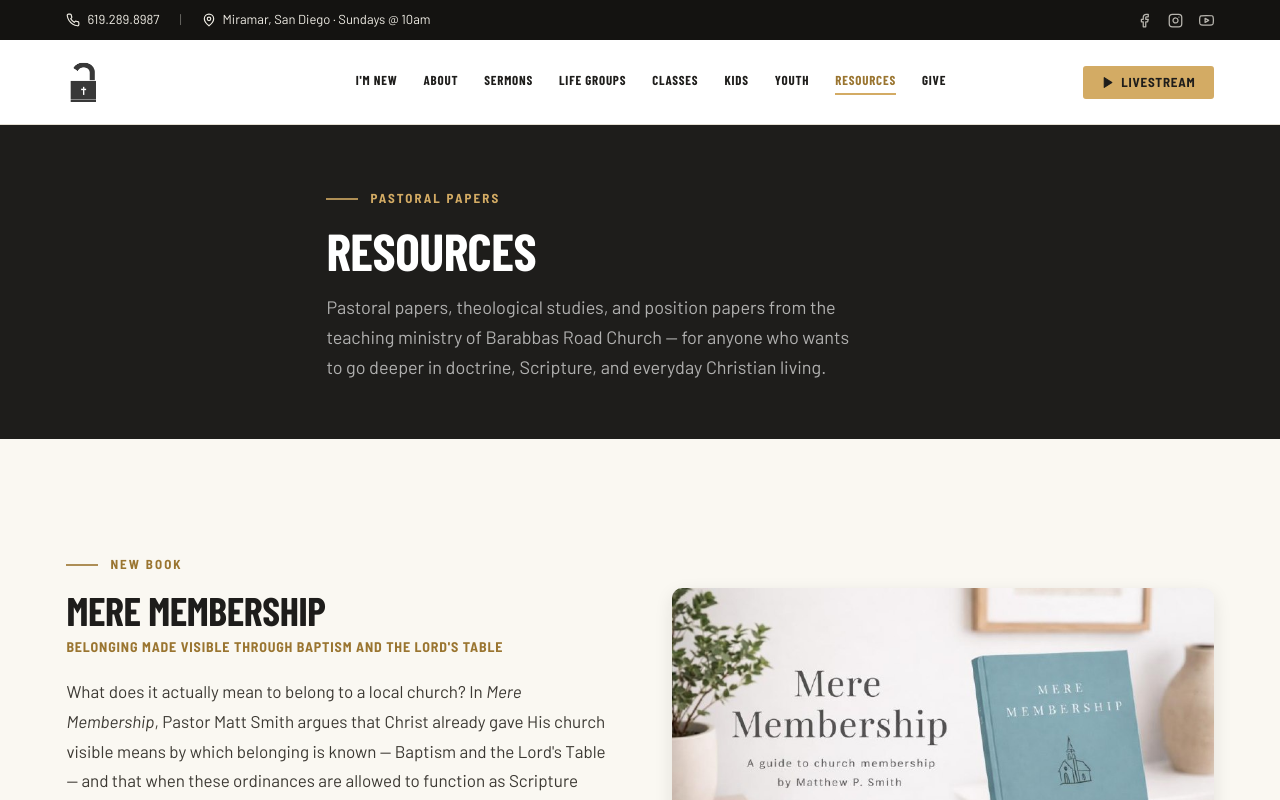
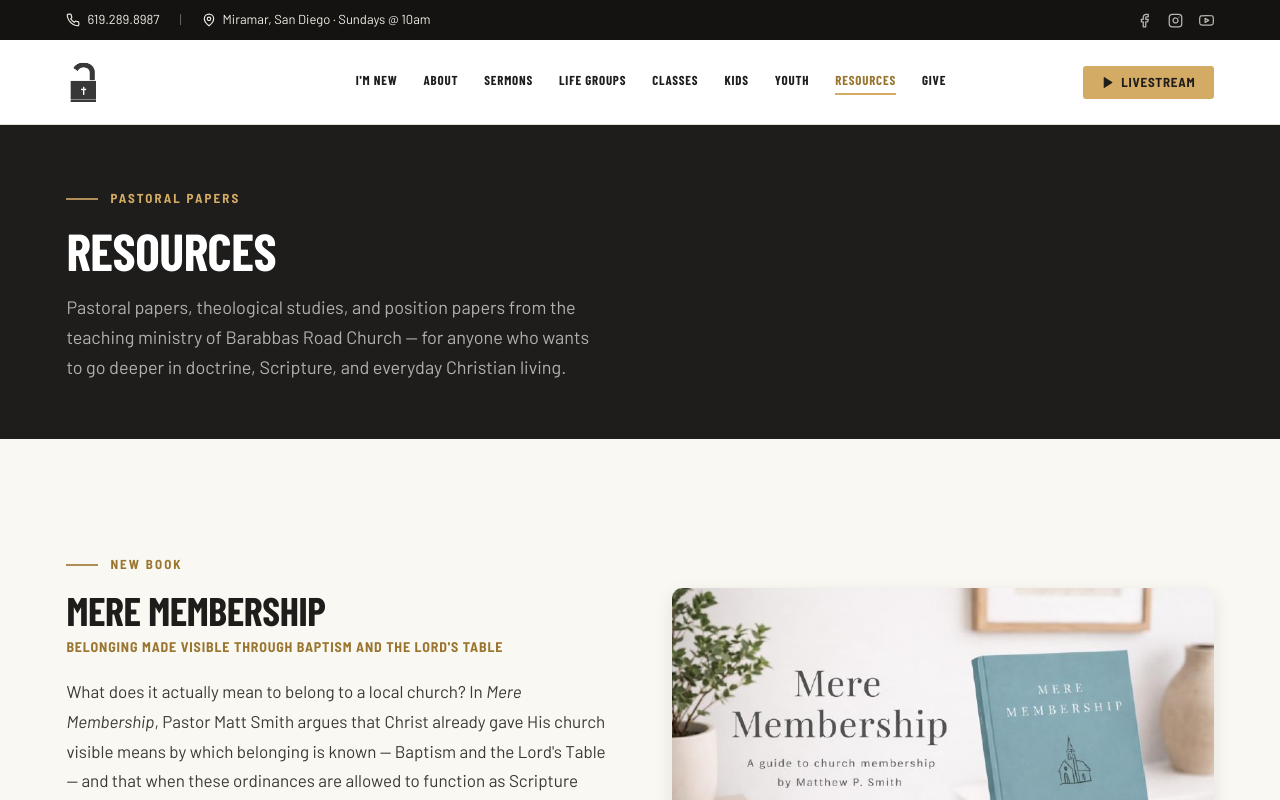
Before and after one commit to iambarabbas/barabbas-road, a Next.js app: page /resources in a window 1280 px wide. Shown: the top 800 px of the page. Built offline with nearby package versions, Linux system fonts and the light colour scheme; a web font is replaced by a local one.

Commit message:
fix: resources hero — remove maxWidth:720px so copy left-aligns like all other pages

```diff
--- a/app/resources/page.tsx
+++ b/app/resources/page.tsx
@@ -176,7 +176,7 @@
     <div>
       {/* ── Hero ── */}
       <section style={{ background: "var(--ink-900)", padding: "64px 0 56px" }}>
-        <div className="brc-container" style={{ maxWidth: "720px" }}>
+        <div className="brc-container">
           <Eyebrow color="var(--gold-400)" withRule>Pastoral Papers</Eyebrow>
           <h1
             style={{
```
